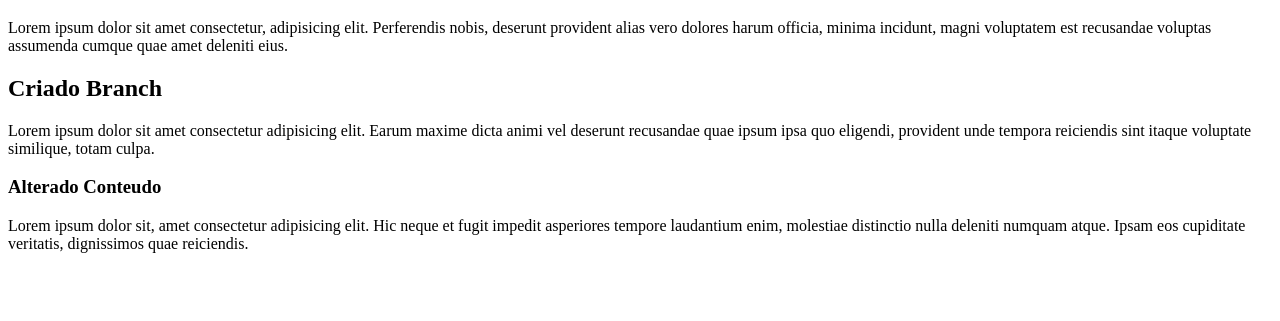
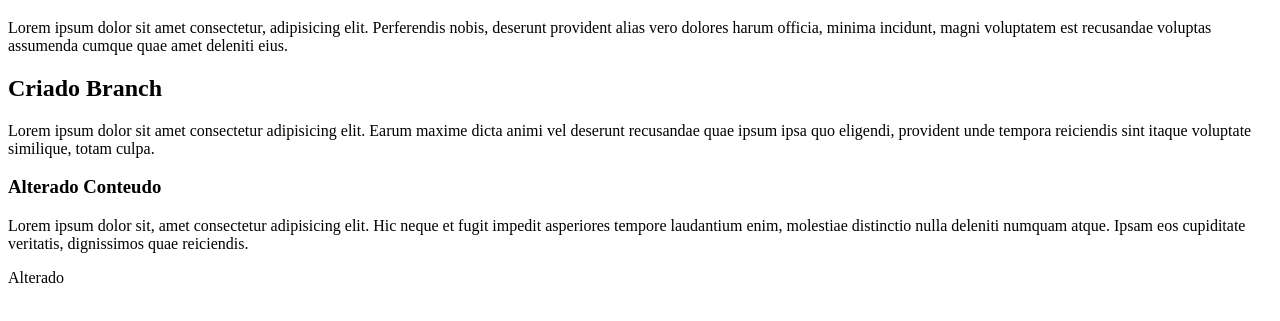
Before and after one commit to gasparfranciscogulungo/Project_html, a plain HTML site: page index.html in a window 1280 px wide. Shown: the part 61-382 px from the top of the page. Drawn offline with Linux system fonts and the light colour scheme.

Commit message:
Alterado conteudo p

```diff
--- a/index.html
+++ b/index.html
@@ -19,5 +19,9 @@
     <p>
         Lorem ipsum dolor sit, amet consectetur adipisicing elit. Hic neque et fugit impedit asperiores tempore laudantium enim, molestiae distinctio nulla deleniti numquam atque. Ipsam eos cupiditate veritatis, dignissimos quae reiciendis.
     </p>
+
+    <p>
+        Alterado
+    </p>
 </body>
 </html>
```
